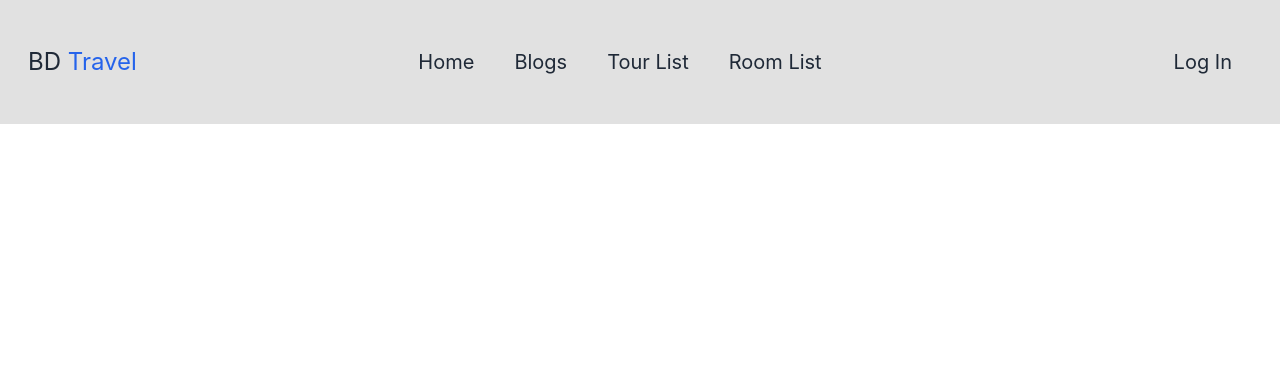
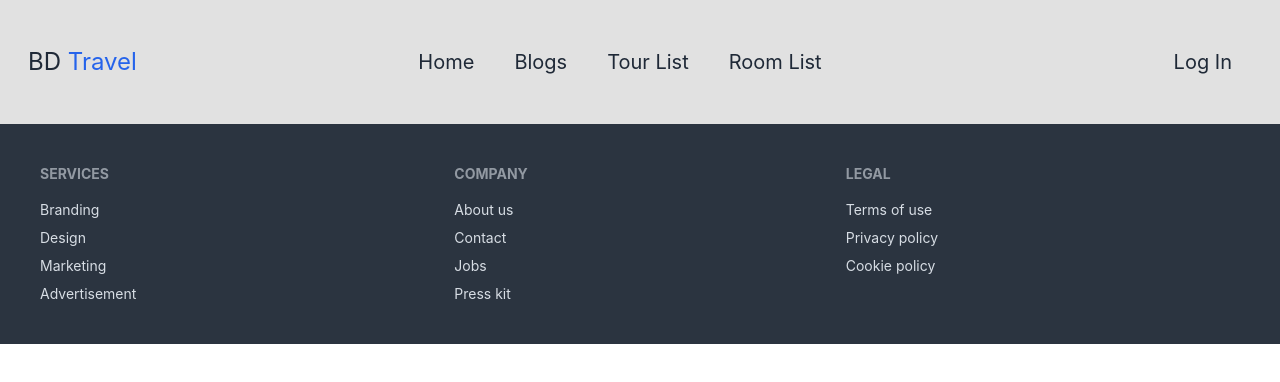
Before and after one commit to Akahad1/BD-Traval, a React (Create React App) app: page /login in a window 1280 px wide. Shown: the top 382 px of the page. Built offline with nearby package versions, Linux system fonts and the light colour scheme; no server answers.

Commit message:
footer add

```diff
--- a/src/AuthProvider/AuthProvider.js
+++ b/src/AuthProvider/AuthProvider.js
@@ -1,6 +1,6 @@
 import React, { createContext, useEffect, useState } from 'react';
 
-import {  GoogleAuthProvider, createUserWithEmailAndPassword, getAuth, onAuthStateChanged, signInWithEmailAndPassword, signOut,  } from "firebase/auth";
+import {  GoogleAuthProvider, createUserWithEmailAndPassword, getAuth, onAuthStateChanged, signInWithEmailAndPassword, signOut, updateProfile,  } from "firebase/auth";
 import app from '../firebase.config';
 export const AuthContext= createContext()
 const auth = getAuth(app)
@@ -14,6 +14,13 @@ const AuthProvider = ({children}) => {
         return createUserWithEmailAndPassword(auth,email,password)
     }
 
+    // updatename
+
+     const updataData=(profile)=>{
+    return updateProfile(auth.currentUser,profile)
+  }
+
+
     //  logIn
       const logIn=(email,password)=>{
         return signInWithEmailAndPassword(auth,email,password)
@@ -23,6 +30,8 @@ const AuthProvider = ({children}) => {
       const logOut=()=>{
         return signOut(auth)
       }
+
+
 
       useEffect(()=>{
         const unSubcriber =onAuthStateChanged(auth,(curentuser)=>{
@@ -40,6 +49,7 @@ const AuthProvider = ({children}) => {
         logIn,
         logOut,
         user,
+        updataData
 
     }
     return (
--- a/src/Authentication/SingUP/SingUp.js
+++ b/src/Authentication/SingUP/SingUp.js
@@ -4,7 +4,7 @@ import { AuthContext } from "../../AuthProvider/AuthProvider";
 
 
 const SingUp=()=>{
-  const {createEmailPassword}=useContext(AuthContext)
+  const {createEmailPassword,updataData}=useContext(AuthContext)
 
   const [isChecked, setIsChecked] = useState(false);
   const handleCheckboxChange = (event) => {
@@ -26,9 +26,12 @@ const SingUp=()=>{
     const BirthDate=form.BirthDate.value;
     const email=form.email.value;
     const Country=form.Country.value;
+    const phone=form.phone.value;
+
+    profileupdate(username,phone)
 
 
-    console.log(username,password,confrimpassworld,BirthDate,Country,isChecked,email,firstname,lastname)
+    console.log(username,password,confrimpassworld,BirthDate,Country,isChecked,email,firstname,lastname,phone)
 
     createEmailPassword(email,password)
     .then(result=>{
@@ -45,6 +48,21 @@ const SingUp=()=>{
 
   }
 
+  const profileupdate=(name,phone)=>{
+    const profile={
+      displayName:name,
+      phoneNumber:phone,
+    }
+    updataData(profile)
+    .then(result=>{
+      const user =result.user
+      console.log(user)
+    })
+    .catch(error=>{console.error("error",error)
+    const message=error.message;
+
+  })
+  }
 
     return(
     <div>
--- a/src/Componet/Main/Main.js
+++ b/src/Componet/Main/Main.js
@@ -1,12 +1,14 @@
 import React from 'react';
 import Navber from '../Navber/Navber';
 import { Outlet } from 'react-router-dom';
+import Footer from '../Shared/Footer';
 
 const Main=()=>{
     return(
         <div>
             <Navber></Navber>
             <Outlet></Outlet>
+            <Footer></Footer>
 
         </div>
     )
--- a/src/Componet/Navber/Navber.js
+++ b/src/Componet/Navber/Navber.js
@@ -51,7 +51,7 @@ const Navber=()=>{
   <div className="navbar-end">
   <a className="btn btn-ghost lg:hidden  md:hidden text-xl">BD Travel</a>
 
-  {user?.uid?<><p className='mr-10 text-xl'>{user.email}</p>
+  {user?.uid?<><p className='mr-10 text-xl'>{user.displayName}</p>
   <button onClick={logoutHandler}>Log Out</button>
   <p ></p>
   </>:<button className=" lg:inline md:inline hidden text-xl mr-10" onClick={()=>document.getElementById('my_modal_5').showModal()}>Log In</button>}
--- /dev/null
+++ b/src/Componet/Shared/Footer.js
@@ -0,0 +1,33 @@
+import React from 'react';
+
+const Footer = () => {
+    return (
+        <div>
+            <footer className="footer p-10 bg-neutral text-neutral-content">
+  <nav>
+    <h6 className="footer-title">Services</h6>
+    <a className="link link-hover">Branding</a>
+    <a className="link link-hover">Design</a>
+    <a className="link link-hover">Marketing</a>
+    <a className="link link-hover">Advertisement</a>
+  </nav>
+  <nav>
+    <h6 className="footer-title">Company</h6>
+    <a className="link link-hover">About us</a>
+    <a className="link link-hover">Contact</a>
+    <a className="link link-hover">Jobs</a>
+    <a className="link link-hover">Press kit</a>
+  </nav>
+  <nav>
+    <h6 className="footer-title">Legal</h6>
+    <a className="link link-hover">Terms of use</a>
+    <a className="link link-hover">Privacy policy</a>
+    <a className="link link-hover">Cookie policy</a>
+  </nav>
+</footer>
+
+        </div>
+    );
+};
+
+export default Footer;
```
